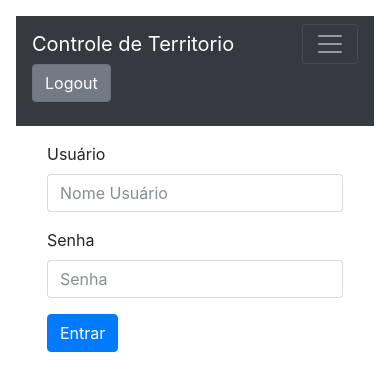
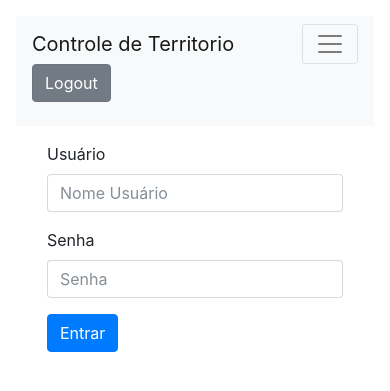
Before and after one commit to duduneto/appcong, a PHP site: page /form-login.php in a window 390 px wide. Shown: the top 391 px of the page. Run offline with PHP 8.4, Linux system fonts and the light colour scheme; some libraries are stand-ins or nearby versions.

Commit message:
Tornou responsivo

```diff
--- a/cabecalho-login.php
+++ b/cabecalho-login.php
@@ -1,6 +1,7 @@
 <html>
   <head>
     <meta charset="utf-8">
+    <meta name="viewport" content="width=device-width, initial-scale=1.0">
     <title>Controle Território</title>
     <link href="css/bootstrap.css" rel="stylesheet">
     <link rel="icon" href="favicon.png">
@@ -13,7 +14,7 @@
   </head>
   <body>
 
-    <nav class="navbar navbar-expand-lg navbar-dark bg-dark navbar-fixed-top" >
+    <nav class="navbar navbar-expand-lg navbar-light bg-light navbar-fixed-top" >
       <a class="navbar-brand" href="index.php">Controle de Territorio</a>
       <button class="navbar-toggler" type="button" data-toggle="collapse" data-target="#navbarNavDropdown" aria-controls="navbarNavDropdown" aria-expanded="false" aria-label="Toggle navigation">
         <span class="navbar-toggler-icon"></span>
```
